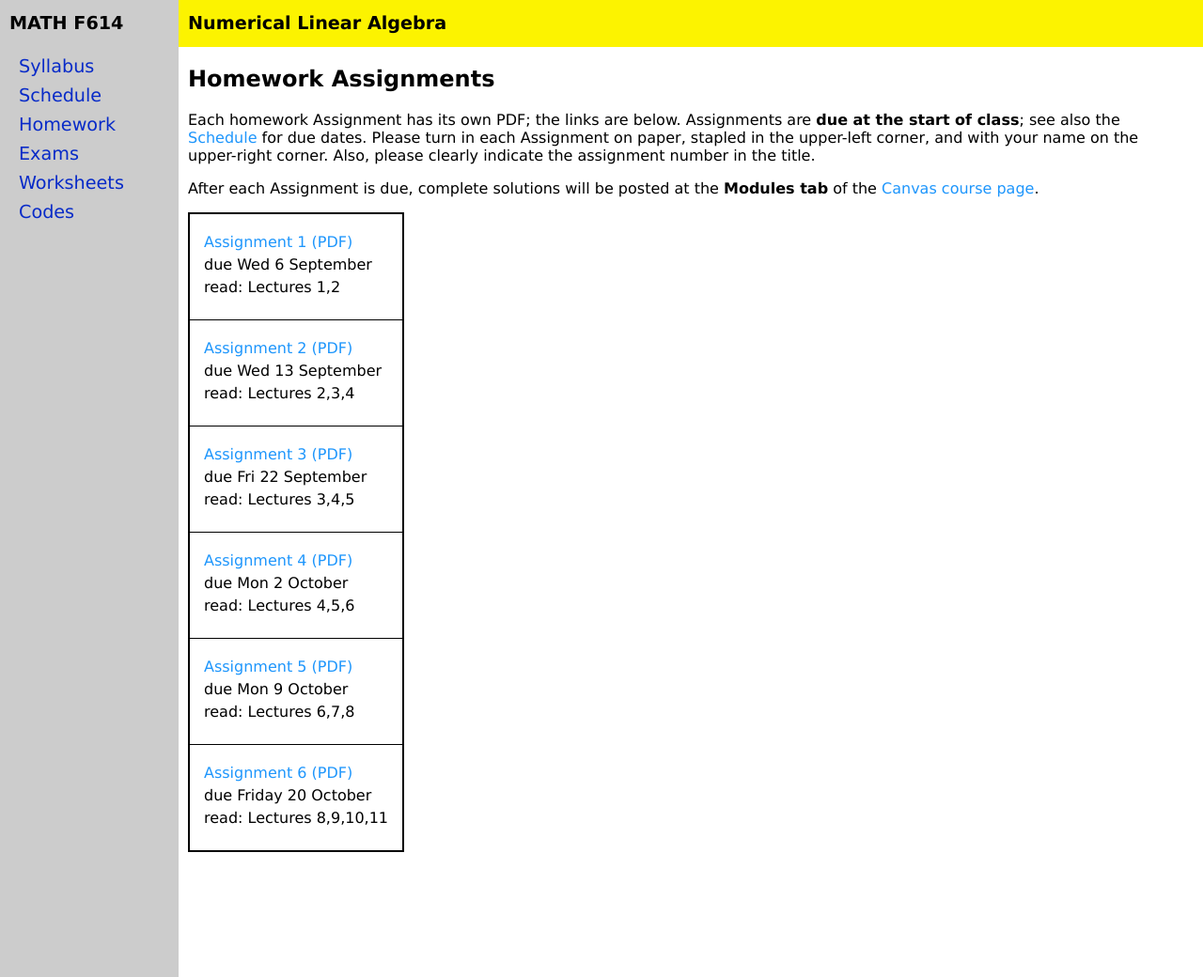
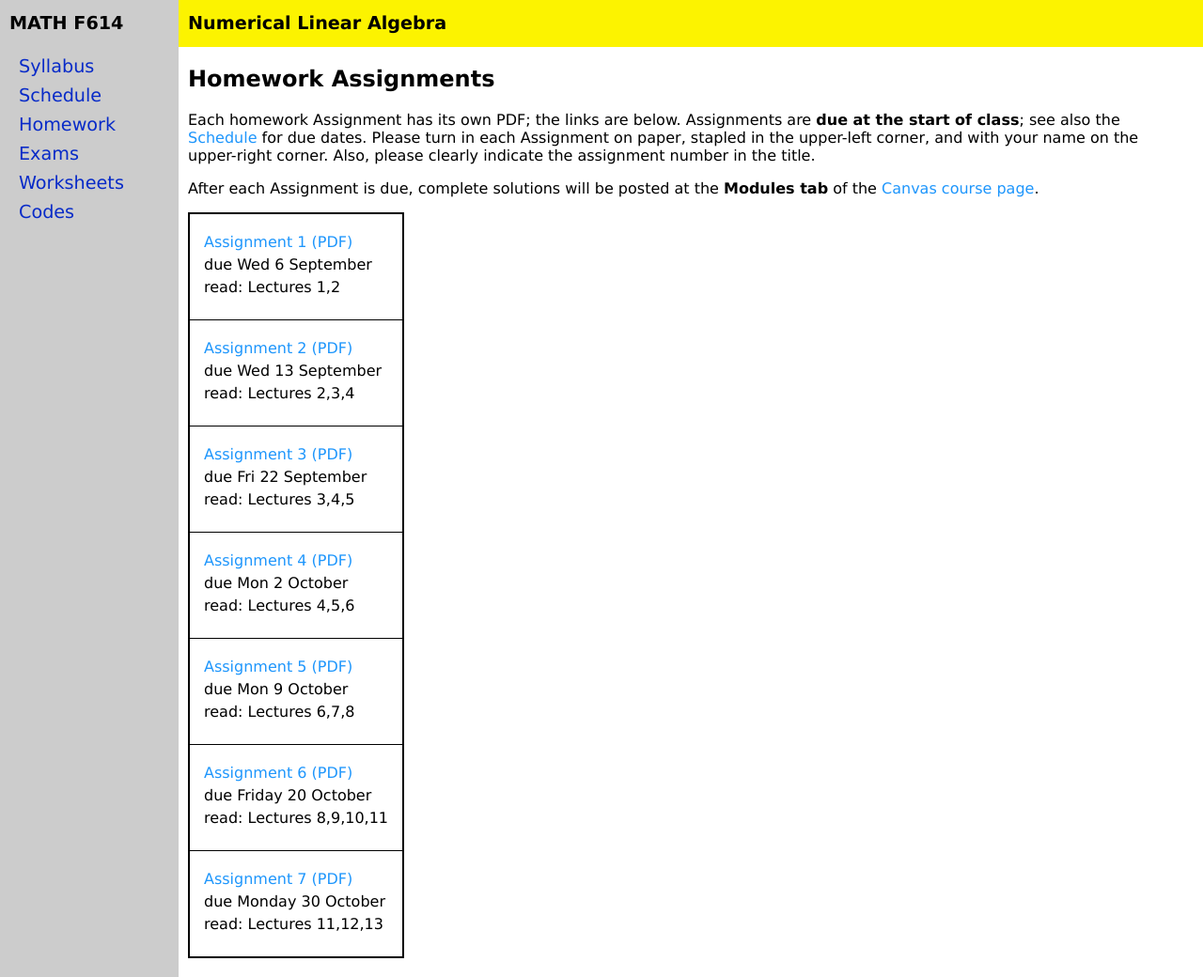
Before and after one commit to bueler/nla, a Jekyll site: the page built from homework.md, in a window 1280 px wide and 1040 px high. Shown: the whole window at 94% size. Built offline with Jekyll 4.4.1, drawn with Linux system fonts in a browser that asks for light colours.

Commit message:
post Assignment 7, and put it on schedule

```diff
--- a/_data/homework.yml
+++ b/_data/homework.yml
@@ -25,6 +25,10 @@ homework:
   due: Friday 20 October
   blank: A6.pdf
   sections: Lectures 8,9,10,11
+- name: Assignment 7
+  due: Monday 30 October
+  blank: A7.pdf
+  sections: Lectures 11,12,13
 
 #  seealsoname: Classical iterative methods slides
 #  seealsopdf: https://bueler.github.io/nade/assets/slides/iterative.pdf
```
Also changed, not shown: 4 other files.
